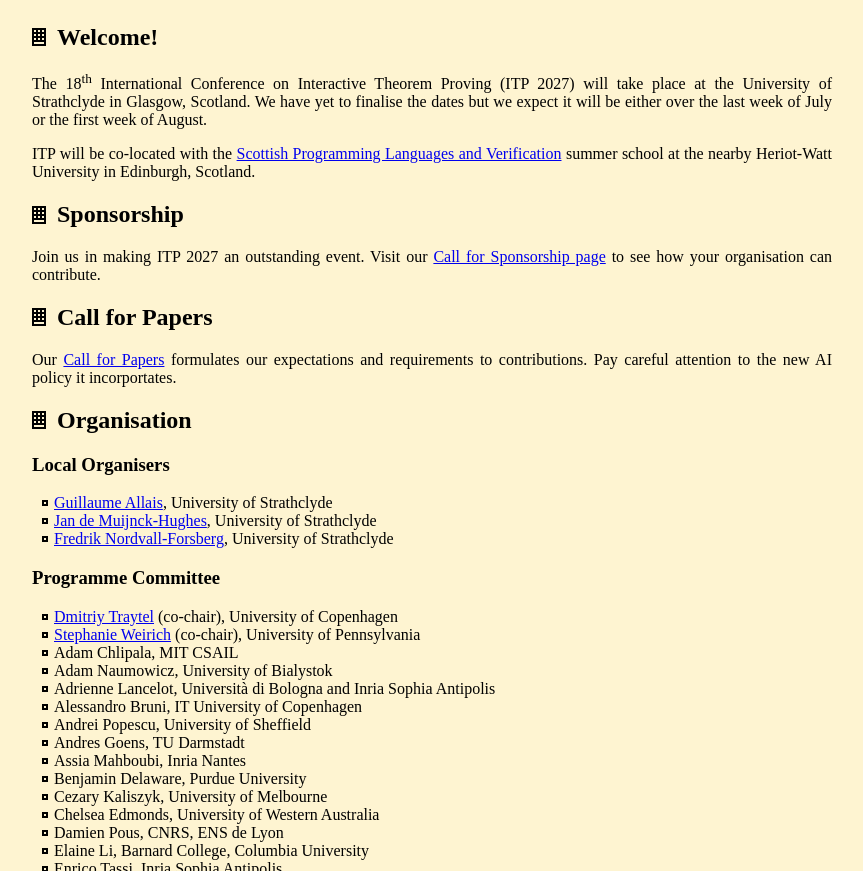
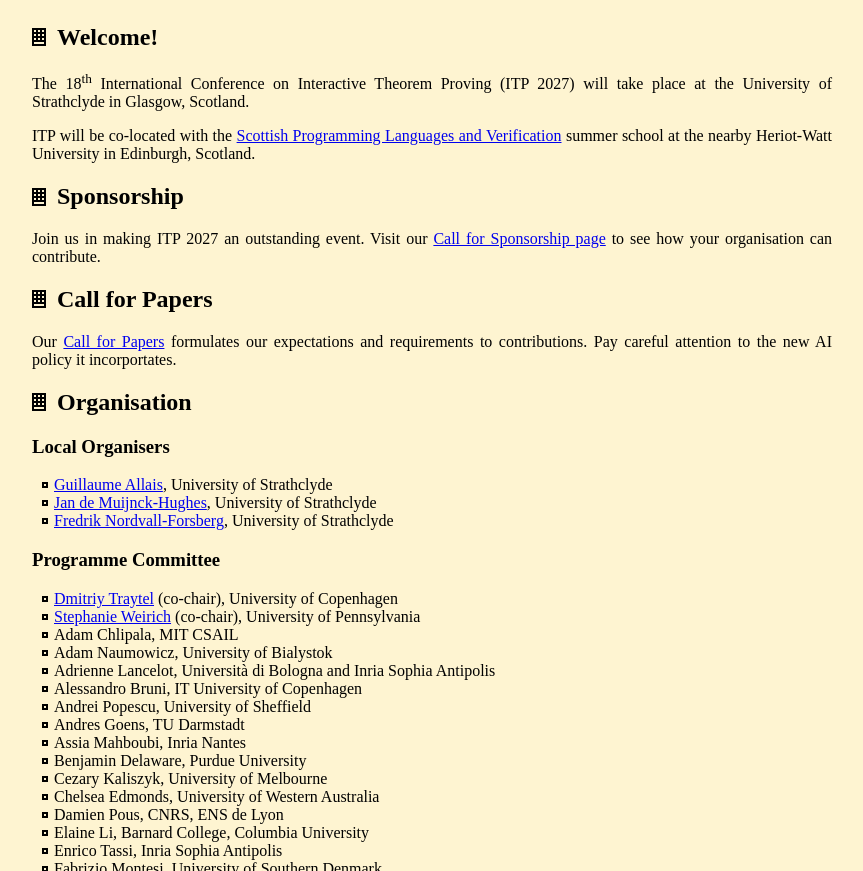
Before and after one commit to itp-conference-2027/itp-conference-2027.github.io, a plain HTML site: page index.html in a window 1280 px wide. Shown: the part 968-1839 px from the top of the page, without its empty margins (208-1071 px from the left). Drawn offline with Linux system fonts and the light colour scheme.

Commit message:
dates fixes

```diff
--- a/index.html
+++ b/index.html
@@ -31,8 +31,6 @@
       The 18<sup>th</sup> International Conference on Interactive
       Theorem Proving (ITP 2027) will take place at the University of
       Strathclyde in Glasgow, Scotland.
-      We have yet to finalise the dates but we expect it will be either
-      over the last week of July or the first week of August.
     </p>
     <p>
       ITP will be <emph>co-located</emph> with
```
